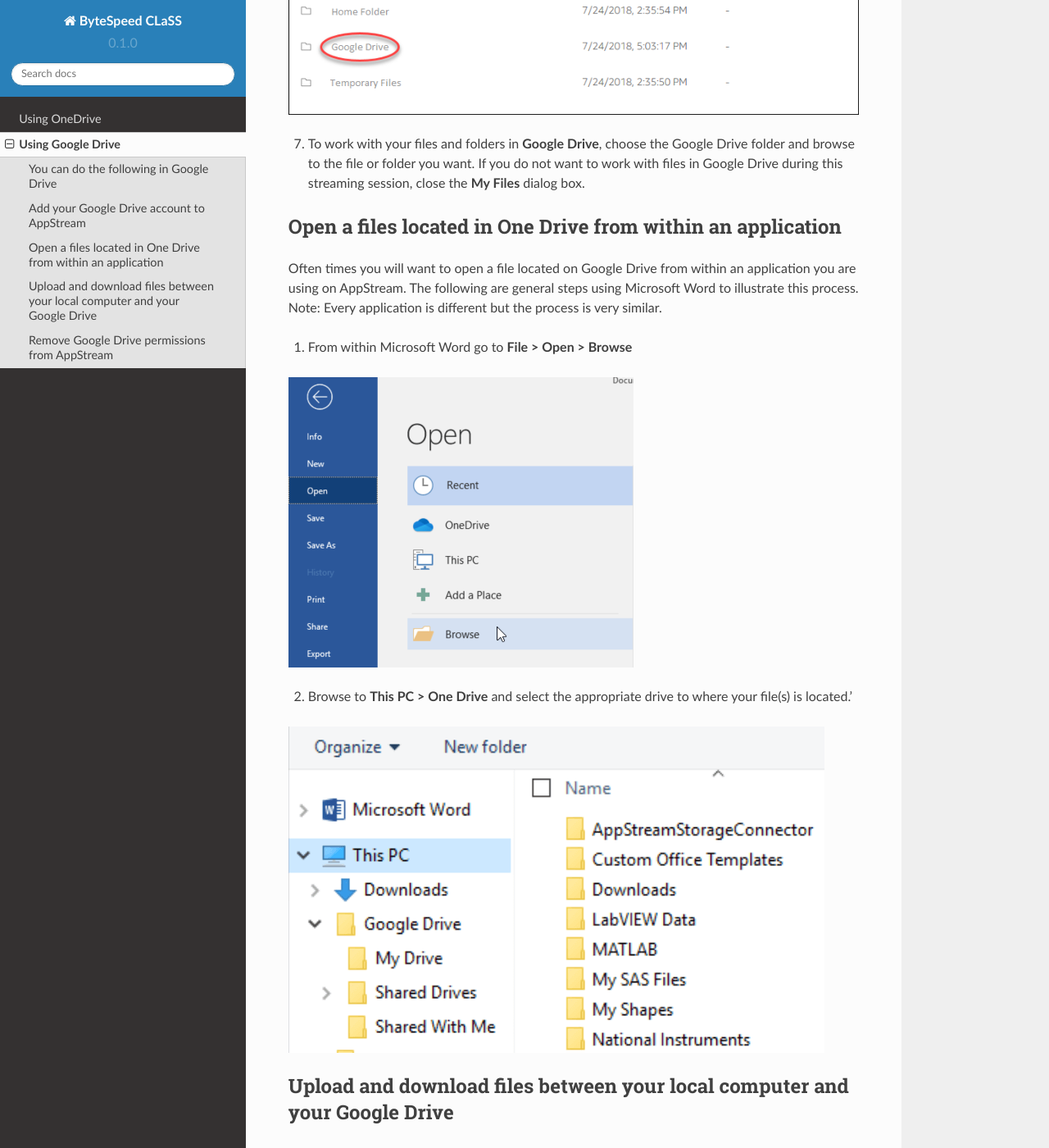
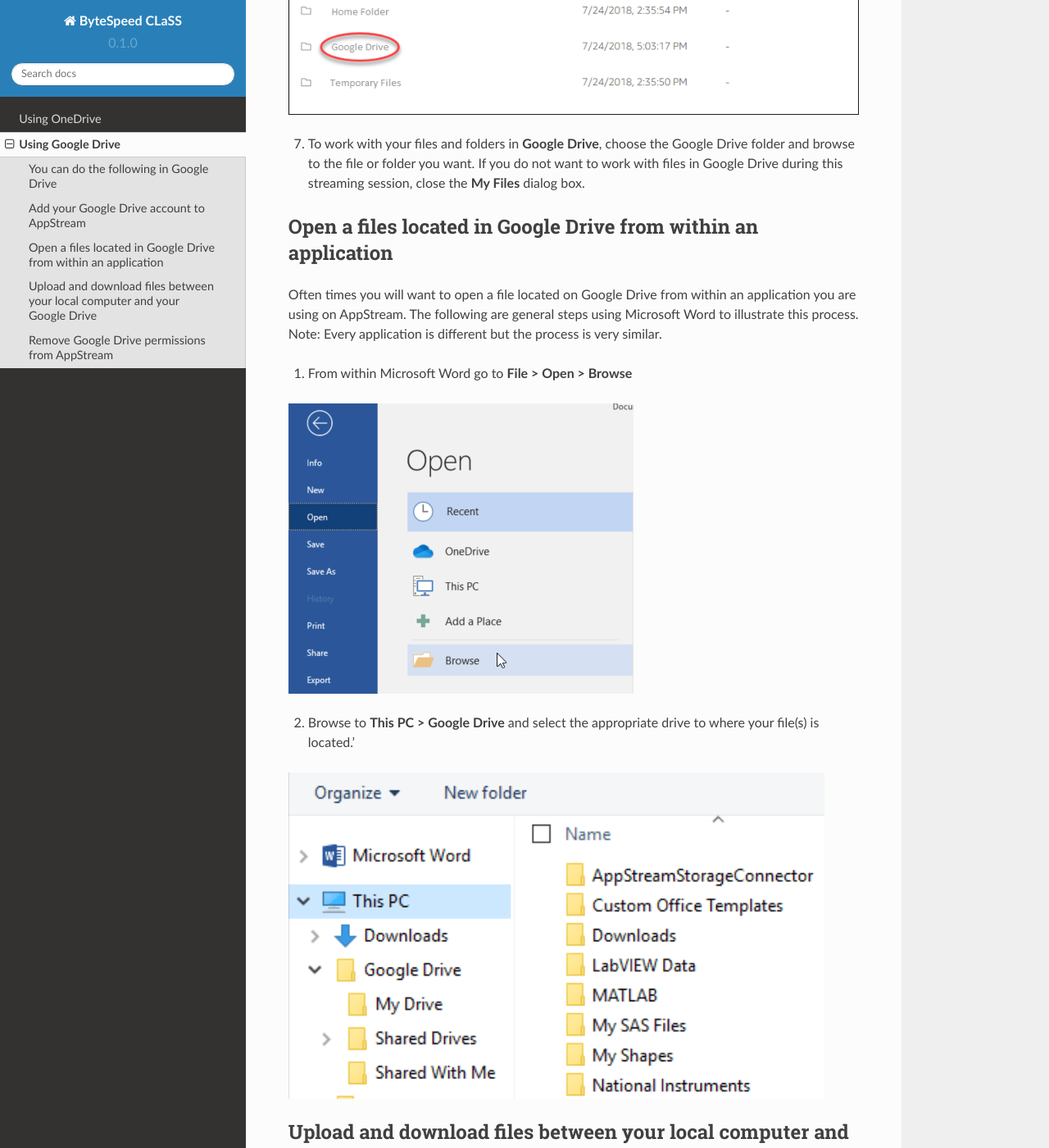
Before and after one commit to bytespeed/CLaaS-Documentation, a Sphinx documentation site: the page built from docs/gdrive.rst, in a window 1280 px wide and 1400 px high, scrolled down 1656 px. Shown: the whole window at 82% size. Built offline with Sphinx 7.4.7 and the Read the Docs theme 2.0.0, drawn with Linux system fonts in a browser that asks for light colours.

Commit message:
Update gdrive.rst

```diff
--- a/docs/gdrive.rst
+++ b/docs/gdrive.rst
@@ -45,7 +45,7 @@
 
 7.	To work with your files and folders in **Google Drive**, choose the Google Drive folder and browse to the file or folder you want. If you do not want to work with files in Google Drive during this streaming session, close the **My Files** dialog box.
 
-Open a files located in One Drive from within an application
+Open a files located in Google Drive from within an application
 ----------------
 
 Often times you will want to open a file located on Google Drive from within an application you are using on AppStream.  The following are general steps using Microsoft Word to illustrate this process.  Note: Every application is different but the process is very similar.
@@ -55,7 +55,7 @@
 .. image:: _static/word_open_file.png
    :scale: 50%
 
-2. Browse to **This PC > One Drive** and select the appropriate drive to where your file(s) is located.'
+2. Browse to **This PC > Google Drive** and select the appropriate drive to where your file(s) is located.'
 
 .. image:: _static/file_explorer_gdrive.png
 
```
